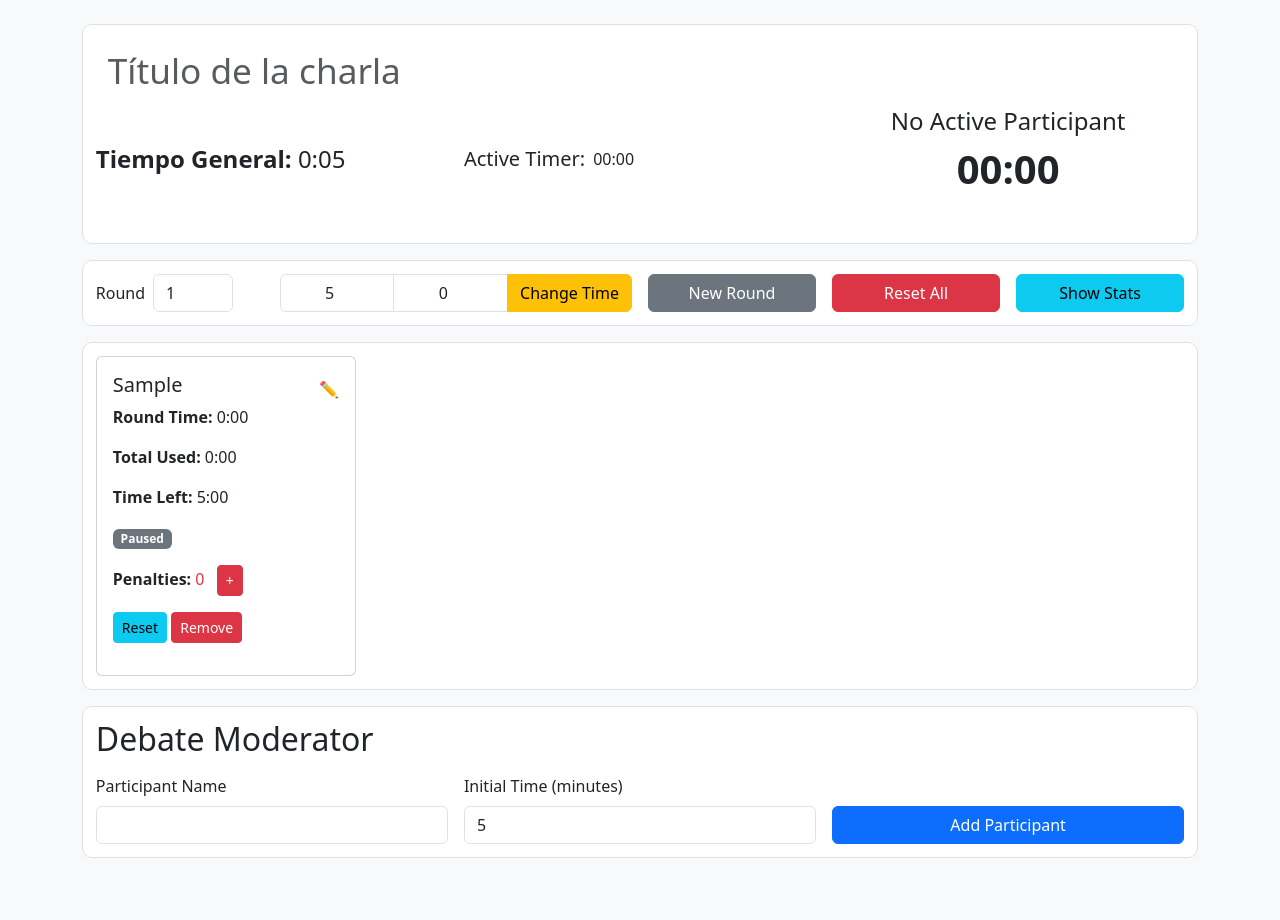
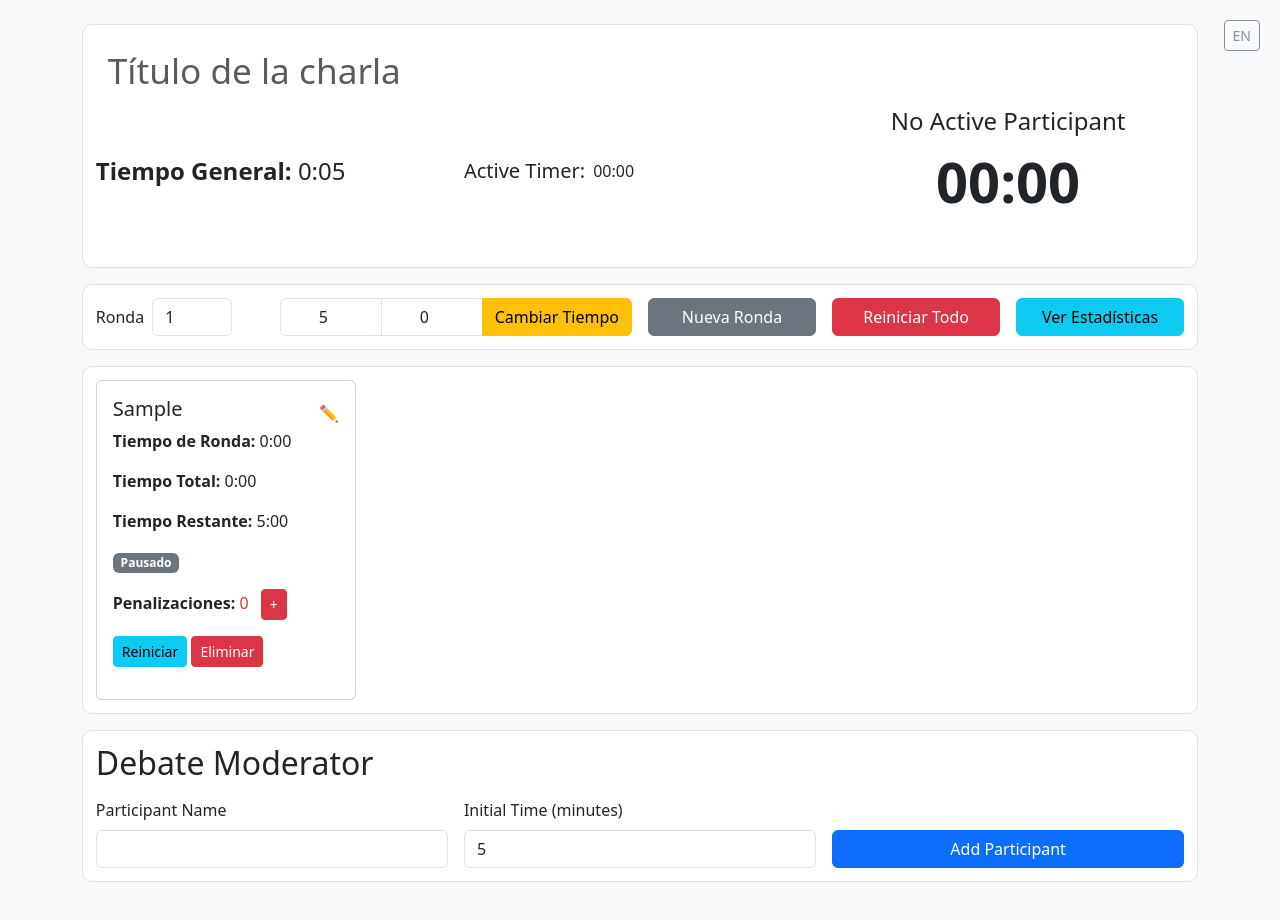
Before and after one commit to stevenvo780/debatesUtil, a React (Create React App) app: page / in a window 1280 px wide. Both pictures are taken after typing "Sample" into the empty fields and a click on the button "Add Participant". Before the commit the page ends 898 px from the top, so only its background shows below. Built offline with nearby package versions, Linux system fonts and the light colour scheme; the HTML template or start-up script is replaced by a standard one.

Commit message:
Agregar soporte para múltiples idiomas y mejorar la interfaz de usuario

```diff
--- a/src/App.css
+++ b/src/App.css
@@ -65,3 +65,16 @@ body {
 .card-body.bg-danger {
   border-radius: inherit;
 }
+
+.language-toggle {
+  position: fixed;
+  top: 20px;
+  right: 20px;
+  z-index: 1000;
+  opacity: 0.8;
+  transition: opacity 0.3s;
+}
+
+.language-toggle:hover {
+  opacity: 1;
+}
--- a/src/App.js
+++ b/src/App.js
@@ -1,13 +1,14 @@
 import React, { useEffect, useState } from "react"
 import { useDispatch, useSelector } from "react-redux"
 import "bootstrap/dist/css/bootstrap.min.css"
-import { Container } from "react-bootstrap"
+import { Container, Button } from "react-bootstrap"
 import GlobalSessionCard from "./components/GlobalSessionCard"
 import ControlPanel from "./components/ControlPanel"
 import ParticipantsSection from "./components/ParticipantsSection"
 import ParticipantForm, { generateShortId } from "./components/ParticipantForm"
 import StatsModal from "./components/StatsModal"
 import EditModal from "./components/EditModal"
+import { translations } from './translations'
 import {
   addParticipant,
   removeParticipant,
@@ -18,7 +19,8 @@ import {
   updateParticipant,
   setGlobalSession,
   setGlobalTitle,
-  resetStore
+  resetStore,
+  setLanguage
 } from "./store/debateSlice"
 import "./App.css"
 
@@ -32,6 +34,12 @@ export default function App() {
   const [editParticipantName, setEditParticipantName] = useState("")
   const [editParticipantTime, setEditParticipantTime] = useState(1)
   const [statsContent, setStatsContent] = useState("")
+
+  const t = (key) => translations[data.language][key]
+
+  const toggleLanguage = () => {
+    dispatch(setLanguage(data.language === 'es' ? 'en' : 'es'))
+  }
 
   useEffect(() => {
     const interval = setInterval(() => {
@@ -219,8 +227,17 @@ export default function App() {
 
   return (
     <>
+      <Button
+        variant="outline-secondary"
+        size="sm"
+        onClick={toggleLanguage}
+        className="language-toggle"
+      >
+        {data.language === 'es' ? 'EN' : 'ES'}
+      </Button>
       <Container className="py-4">
         <GlobalSessionCard
+          t={t}
           globalSessionTitle={data.globalSessionTitle}
           getGlobalSessionClock={getGlobalSessionClock}
           toggleGlobalSession={handleToggleGlobalSession}
@@ -230,6 +247,7 @@ export default function App() {
           activeTimeLeft={activeTimeLeft}
         />
         <ControlPanel
+          t={t}
           round={data.round}
           updateRoundValue={handleUpdateRound}
           newRound={handleNewRound}
@@ -240,6 +258,7 @@ export default function App() {
           changeAllTime={handleChangeAllTime}
         />
         <ParticipantsSection
+          t={t}
           participants={data.participants}
           round={data.round}
           activeParticipantId={data.activeParticipantId}
@@ -251,6 +270,7 @@ export default function App() {
           formatTime={formatTime}
         />
         <ParticipantForm
+          t={t}
           participantName={participantName}
           setParticipantName={setParticipantName}
           initialTime={data.initialTime}
@@ -264,6 +284,7 @@ export default function App() {
         statsContent={statsContent}
       />
       <EditModal
+        t={t}
         show={showEditModal}
         onHide={() => setShowEditModal(false)}
         editParticipantId={editParticipantId}
--- a/src/components/ControlPanel.js
+++ b/src/components/ControlPanel.js
@@ -2,6 +2,7 @@ import React from "react"
 import { Row, Col, Button, Form, InputGroup } from "react-bootstrap"
 
 export default function ControlPanel({
+  t,
   round,
   updateRoundValue,
   newRound,
@@ -15,7 +16,7 @@ export default function ControlPanel({
     <div className="section-box">
       <Row className="g-3">
         <Col sm={6} md={2} className="d-flex align-items-center">
-          <Form.Label className="me-2 mb-0">Round</Form.Label>
+          <Form.Label className="me-2 mb-0">{t('round')}</Form.Label>
           <Form.Control
             type="number"
             style={{ width: "80px" }}
@@ -28,7 +29,7 @@ export default function ControlPanel({
           <InputGroup>
             <Form.Control
               type="number"
-              placeholder="Minutes"
+              placeholder={t('minutes')}
               min="0"
               value={Math.floor(globalTimeInput)}
               onChange={(e) => setGlobalTimeInput(Number(e.target.value) + (globalTimeInput % 1))}
@@ -36,7 +37,7 @@ export default function ControlPanel({
             />
             <Form.Control
               type="number"
-              placeholder="Seconds"
+              placeholder={t('seconds')}
               min="0"
               max="59"
               value={Math.round((globalTimeInput % 1) * 60)}
@@ -49,23 +50,23 @@ export default function ControlPanel({
               style={{textAlign: 'center'}}
             />
             <Button variant="warning" onClick={changeAllTime}>
-              Change Time
+              {t('changeTime')}
             </Button>
           </InputGroup>
         </Col>
         <Col sm={6} md={2}>
           <Button variant="secondary" className="w-100" onClick={newRound}>
-            New Round
+            {t('newRound')}
           </Button>
         </Col>
         <Col sm={6} md={2}>
           <Button variant="danger" className="w-100" onClick={resetStorage}>
-            Reset All
+            {t('resetAll')}
           </Button>
         </Col>
         <Col sm={6} md={2}>
           <Button variant="info" className="w-100" onClick={showStats}>
-            Show Stats
+            {t('showStats')}
           </Button>
         </Col>
       </Row>
--- a/src/components/EditModal.js
+++ b/src/components/EditModal.js
@@ -2,6 +2,7 @@ import React from "react"
 import { Modal, Button, Form } from "react-bootstrap"
 
 export default function EditModal({
+  t,
   show,
   onHide,
   editParticipantId,
@@ -14,12 +15,12 @@ export default function EditModal({
   return (
     <Modal show={show} onHide={onHide}>
       <Modal.Header closeButton>
-        <Modal.Title>Edit Participant</Modal.Title>
+        <Modal.Title>{t('editParticipant')}</Modal.Title>
       </Modal.Header>
       <Modal.Body>
         <Form.Control type="hidden" value={editParticipantId || ""} readOnly />
         <div className="mb-3">
-          <Form.Label>Name</Form.Label>
+          <Form.Label>{t('name')}</Form.Label>
           <Form.Control
             type="text"
             value={editParticipantName}
@@ -27,7 +28,7 @@ export default function EditModal({
           />
         </div>
         <div className="mb-3">
-          <Form.Label>Time (minutes)</Form.Label>
+          <Form.Label>{t('time')}</Form.Label>
           <Form.Control
             type="number"
             min="1"
@@ -38,10 +39,10 @@ export default function EditModal({
       </Modal.Body>
       <Modal.Footer>
         <Button variant="primary" onClick={saveParticipantChanges}>
-          Save
+          {t('save')}
         </Button>
         <Button variant="secondary" onClick={onHide}>
-          Close
+          {t('close')}
         </Button>
       </Modal.Footer>
     </Modal>
--- a/src/components/GlobalSessionCard.js
+++ b/src/components/GlobalSessionCard.js
@@ -36,7 +36,7 @@ export default function GlobalSessionCard({
             <div style={{ fontSize: "1.5rem" }}>
               {activeParticipant ? activeParticipant.name : "No Active Participant"}
             </div>
-            <div style={{ fontSize: "2.5rem", fontWeight: "bold" }}>
+            <div style={{ fontSize: "3.5rem", fontWeight: "bold" }}>
               {activeTimeLeft}
             </div>
           </div>
--- a/src/components/ParticipantsSection.js
+++ b/src/components/ParticipantsSection.js
@@ -2,6 +2,7 @@ import React from "react"
 import { Row, Col, Card, Button } from "react-bootstrap"
 
 export default function ParticipantsSection({
+  t,
   participants,
   round,
   activeParticipantId,
@@ -40,19 +41,19 @@ export default function ParticipantsSection({
                     </div>
                   </div>
                   <p className={textColorClass}>
-                    <strong>Round Time:</strong> {formatTime(roundTime)}
+                    <strong>{t('roundTime')}:</strong> {formatTime(roundTime)}
                   </p>
                   <p className={textColorClass}>
-                    <strong>Total Used:</strong> {formatTime(p.totalUsed)}
+                    <strong>{t('totalUsed')}:</strong> {formatTime(p.totalUsed)}
                   </p>
                   <p className={textColorClass}>
-                    <strong>Time Left:</strong> {formatTime(p.timeLeft)}
+                    <strong>{t('timeLeft')}:</strong> {formatTime(p.timeLeft)}
                   </p>
                   <p>
-                    <span className={"badge " + statusClass}>{isActive ? "Active" : "Paused"}</span>
+                    <span className={"badge " + statusClass}>{isActive ? t('active') : t('paused')}</span>
                   </p>
                   <p>
-                    <strong>Penalties:</strong>{" "}
+                    <strong>{t('penalties')}:</strong>{" "}
                     <span className={dangerClass ? "text-white" : "text-danger"}>{p.penalties}</span>{" "}
                     <Button
                       variant="danger"
@@ -64,10 +65,10 @@ export default function ParticipantsSection({
                     </Button>
                   </p>
                   <Button variant="info" size="sm" onClick={(e) => resetTime(p.id, e)}>
-                    Reset
+                    {t('reset')}
                   </Button>{" "}
                   <Button variant="danger" size="sm" onClick={(e) => removeParticipant(p.id, e)}>
-                    Remove
+                    {t('remove')}
                   </Button>
                 </Card.Body>
               </Card>
--- a/src/store/debateSlice.js
+++ b/src/store/debateSlice.js
@@ -1,4 +1,3 @@
-
 import { createSlice } from '@reduxjs/toolkit'
 
 const initialState = {
@@ -11,7 +10,8 @@ const initialState = {
   globalSessionPaused: false,
   globalSessionPausedAt: null,
   globalTimeInput: 5,
-  initialTime: 5
+  initialTime: 5,
+  language: 'es' // default language
 }
 
 export const debateSlice = createSlice({
@@ -63,6 +63,9 @@ export const debateSlice = createSlice({
     setGlobalTitle: (state, action) => {
       state.globalSessionTitle = action.payload
     },
+    setLanguage: (state, action) => {
+      state.language = action.payload
+    },
     resetStore: (state) => {
       const savedTimeInput = state.globalTimeInput
       const savedInitialTime = state.initialTime
@@ -87,6 +90,7 @@ export const {
   updateParticipant,
   setGlobalSession,
   setGlobalTitle,
+  setLanguage,
   resetStore
 } = debateSlice.actions
 
--- /dev/null
+++ b/src/translations.js
@@ -0,0 +1,64 @@
+export const translations = {
+  en: {
+    title: "Debate Moderator",
+    participantName: "Participant Name",
+    initialTime: "Initial Time (minutes)",
+    addParticipant: "Add Participant",
+    roundTime: "Round Time",
+    totalUsed: "Total Used",
+    timeLeft: "Time Left",
+    penalties: "Penalties",
+    active: "Active",
+    paused: "Paused",
+    reset: "Reset",
+    remove: "Remove",
+    globalTime: "Global Time",
+    activeTimer: "Active Timer",
+    noActiveParticipant: "No Active Participant",
+    chatTitle: "Talk Title",
+    round: "Round",
+    newRound: "New Round",
+    resetAll: "Reset All",
+    showStats: "Show Stats",
+    changeTime: "Change Time",
+    minutes: "Minutes",
+    seconds: "Seconds",
+    editParticipant: "Edit Participant",
+    name: "Name",
+    time: "Time",
+    save: "Save",
+    close: "Close",
+    statsTitle: "Session Stats"
+  },
+  es: {
+    title: "Moderador de Debate",
+    participantName: "Nombre del Participante",
+    initialTime: "Tiempo Inicial (minutos)",
+    addParticipant: "Añadir Participante",
+    roundTime: "Tiempo de Ronda",
+    totalUsed: "Tiempo Total",
+    timeLeft: "Tiempo Restante",
+    penalties: "Penalizaciones",
+    active: "Activo",
+    paused: "Pausado",
+    reset: "Reiniciar",
+    remove: "Eliminar",
+    globalTime: "Tiempo Global",
+    activeTimer: "Temporizador Activo",
+    noActiveParticipant: "Sin Participante Activo",
+    chatTitle: "Título de la Charla",
+    round: "Ronda",
+    newRound: "Nueva Ronda",
+    resetAll: "Reiniciar Todo",
+    showStats: "Ver Estadísticas",
+    changeTime: "Cambiar Tiempo",
+    minutes: "Minutos",
+    seconds: "Segundos",
+    editParticipant: "Editar Participante",
+    name: "Nombre",
+    time: "Tiempo",
+    save: "Guardar",
+    close: "Cerrar",
+    statsTitle: "Estadísticas de Sesión"
+  }
+}
```
